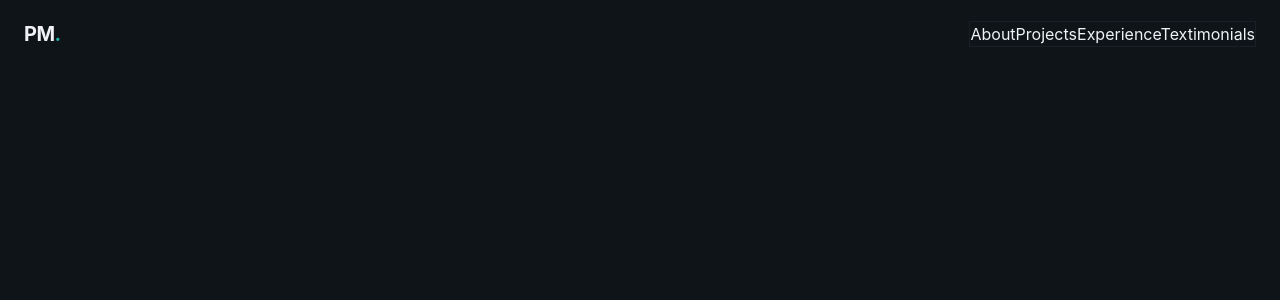
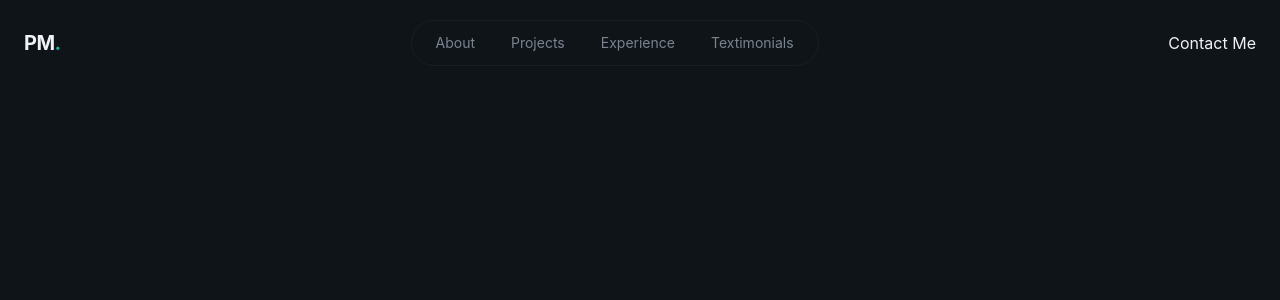
Before and after one commit to NadunPrabhasha/MY-PERSONAL-PORTFOLIO, a React (Vite) app: page / in a window 1280 px wide. Shown: the top 300 px of the page. Built offline with nearby package versions, Linux system fonts and the light colour scheme.

Commit message:
Add Button component and enhance Navbar with CTA; improve link styling

```diff
--- /dev/null
+++ b/src/components/Button.jsx
@@ -0,0 +1,11 @@
+
+
+function Button({ className, size, children }) {
+    return (
+        <button className="relative flex items-center justify-center gap-2">
+            <span>{children}</span>
+        </button>
+    )
+}
+
+export default Button
--- a/src/layout/Navbar.jsx
+++ b/src/layout/Navbar.jsx
@@ -1,3 +1,5 @@
+import Button from "../components/Button"
+
 const navLinks = [
   { href: "#about", label: "About" },
   { href: "#projects", label: "Projects" },
@@ -19,11 +21,20 @@ export default function Navbar() {
 
         {/* Dexktop Nav*/}
         <div className="flex items-center gap-1">
-          <div className="glass">
+          <div className="glass rounded-full px-2 py-1 flex items-center gap-1">
             {navLinks.map((link, index) => (
-              <a href={link.href} key={index}>{link.label}</a>
+              <a
+                href={link.href}
+                key={index}
+                className="px-4 py-2 text-sm text-muted-foreground hover:text-foreground rounded-full hover:bg-surface"
+              >{link.label}</a>
             ))}
           </div>
+        </div>
+
+        {/*CTA Button */}
+        <div>
+          <Button>Contact Me</Button>
         </div>
       </nav>
     </header>
```
